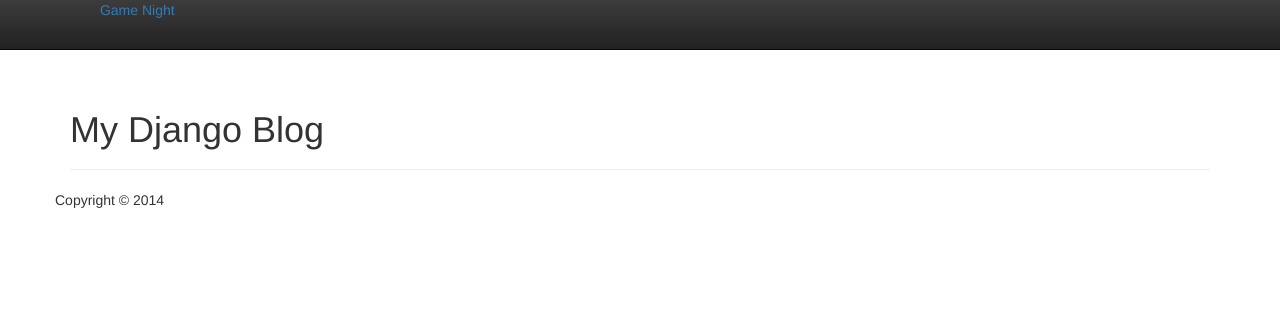
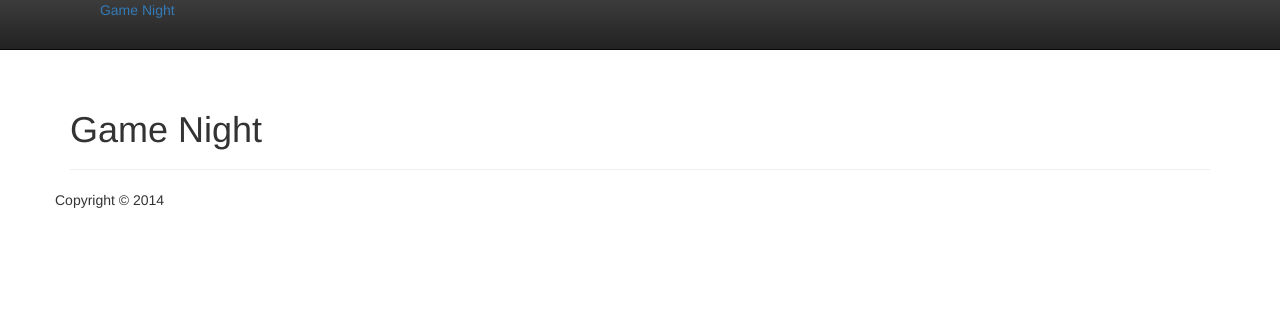
Before and after one commit to jeffles/GameMatch, a Django app: page / in a window 1280 px wide. Shown: the top 310 px of the page. Run offline with Django 3.2, Linux system fonts and the light colour scheme; data that the repository does not hold is empty; parts of the project's set-up code (start-up, migrations or seed data) failed here and were passed over; some libraries are stand-ins or nearby versions.

Commit message:
Renamed index:

```diff
--- a/eventbook/templates/eventbook/includes/base.html
+++ b/eventbook/templates/eventbook/includes/base.html
@@ -54,7 +54,7 @@
     <div class="container">
         {% block header %}
             <div class="page-header">
-                <h1>My Django Blog</h1>
+                <h1>Game Night</h1>
             </div>
         {% endblock %}
 
```
